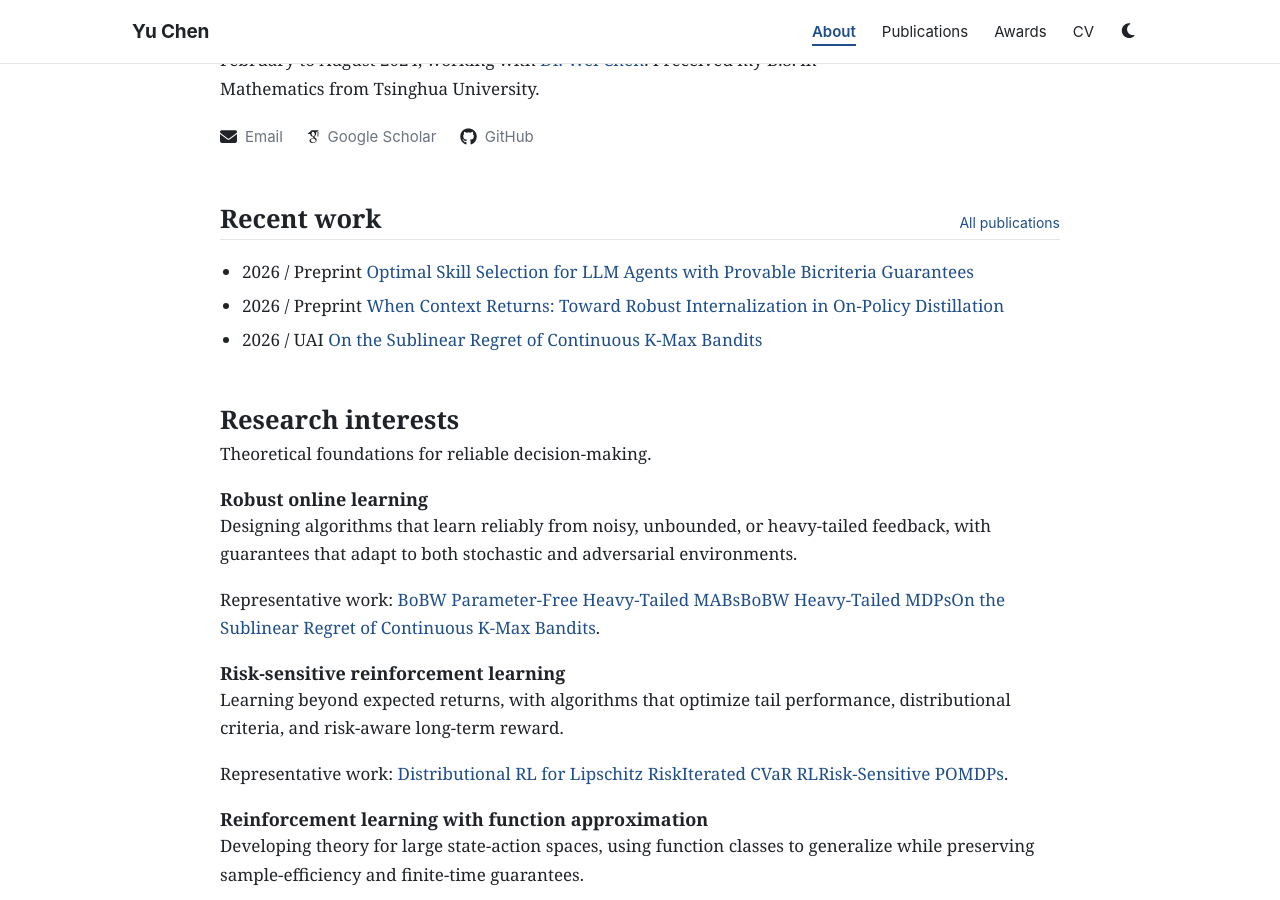
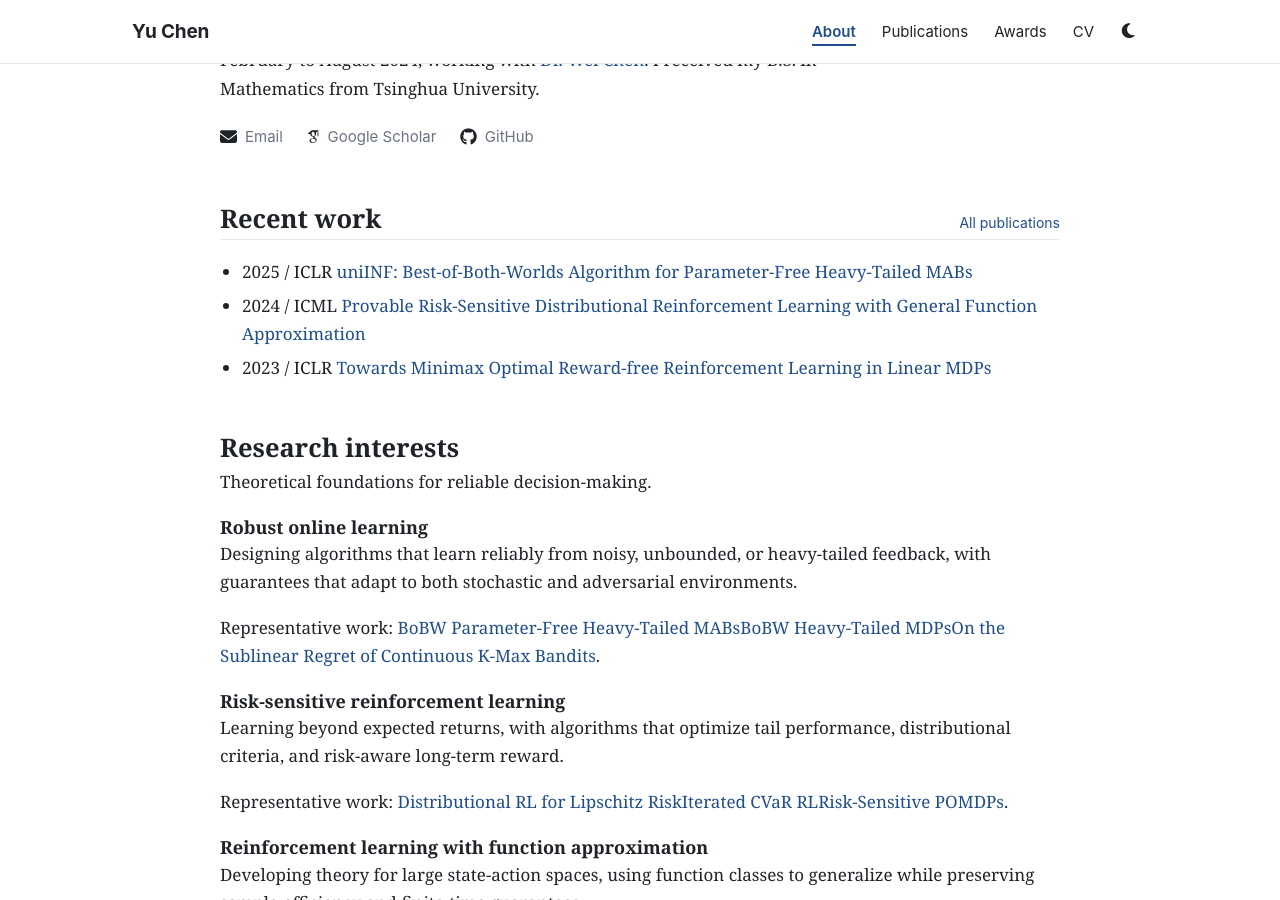
Before and after one commit to custyhs/custyhs.github.io, a Jekyll site: the page built from _pages/about.md, in a window 1280 px wide and 900 px high, scrolled down 377 px. Built offline with Jekyll 4.4.1, drawn with Linux system fonts in a browser that asks for light colours; some web fonts are replaced; part of the change alters nothing that is shown.

Commit message:
Extend publication data with ids, topics, and link lists
Adds _data/topics.yml and restructures _data/publications.yml around
stable ids, topic slugs, ordered link lists (Paper / arXiv / Code), notes,
and featured placeholders. Titles, authors, venues, and years are unchanged
apart from the plural in the ICLR 2025 venue name.

Co-Authored-By: Claude Fable 5.1 <noreply@anthropic.com>

```diff
--- a/_data/publications.yml
+++ b/_data/publications.yml
@@ -1,134 +1,193 @@
-# Source: the verified publication list published on 2026-09-09.
-# Order is reverse chronological; featured entries also appear on the homepage.
-- title: "Optimal Skill Selection for LLM Agents with Provable Bicriteria Guarantees"
-  url: "https://arxiv.org/abs/2608.19993"
+# Publications, newest first. Titles, authors, venues, and years follow the list
+# verified on 2026-09-09. Each entry: id (anchor), kind (publication | preprint),
+# venue (left-column label), venue_full, optional note (honours), topics (slugs from
+# _data/topics.yml), optional featured/featured_note (homepage cards), links (pills,
+# in order), optional bibtex (enables the BibTeX pill).
+- id: chen2026skill
+  title: "Optimal Skill Selection for LLM Agents with Provable Bicriteria Guarantees"
   authors: ["Yu Chen*", "Ruishuo Chen*", "Xun Wang", "Zhuoran Li", "Longbo Huang"]
   year: 2026
-  kind: "preprint"
-  venue: "Preprint"
+  kind: preprint
+  venue: arXiv
   venue_full: "arXiv preprint"
-  featured: true
+  topics: [llm]
+  links:
+    - { label: arXiv, url: "https://arxiv.org/abs/2608.19993", kind: arxiv }
 
-- title: "When Context Returns: Toward Robust Internalization in On-Policy Distillation"
-  url: "https://arxiv.org/abs/2606.11627"
+- id: wang2026context
+  title: "When Context Returns: Toward Robust Internalization in On-Policy Distillation"
   authors: ["Xun Wang", "Ruishuo Chen", "Zhuoran Li", "Yu Chen", "Longbo Huang"]
   year: 2026
-  kind: "preprint"
-  venue: "Preprint"
+  kind: preprint
+  venue: arXiv
   venue_full: "arXiv preprint"
-  featured: true
+  topics: [llm]
+  links:
+    - { label: arXiv, url: "https://arxiv.org/abs/2606.11627", kind: arxiv }
 
-- title: "On the Sublinear Regret of Continuous K-Max Bandits"
-  url: "https://proceedings.mlr.press/v337/chen26d.html"
+- id: chen2026kmax
+  title: "On the Sublinear Regret of Continuous K-Max Bandits"
   authors: ["Yu Chen*", "Siwei Wang*", "Longbo Huang", "Wei Chen"]
   year: 2026
-  kind: "publication"
-  venue: "UAI"
+  kind: publication
+  venue: UAI
   venue_full: "Forty-Second Annual Conference on Uncertainty in Artificial Intelligence"
-  featured: true
+  topics: [heavy-tailed]
+  links:
+    - { label: Paper, url: "https://proceedings.mlr.press/v337/chen26d.html", kind: paper }
+    - { label: arXiv, url: "https://arxiv.org/abs/2502.13467", kind: arxiv }
 
-- title: "Best-of-Both-Worlds for Heavy-Tailed Markov Decision Processes"
-  url: "https://openreview.net/forum?id=j6gXeiPJ3z"
+- id: chen2026bobwmdp
+  title: "Best-of-Both-Worlds for Heavy-Tailed Markov Decision Processes"
   authors: ["Yu Chen", "Yuhao Liu", "Jiatai Huang", "Yihan Du", "Longbo Huang"]
   year: 2026
-  kind: "publication"
-  venue: "ICML"
+  kind: publication
+  venue: ICML
   venue_full: "Forty-third International Conference on Machine Learning"
+  topics: [heavy-tailed]
+  links:
+    - { label: Paper, url: "https://openreview.net/forum?id=j6gXeiPJ3z", kind: paper }
+    - { label: arXiv, url: "https://arxiv.org/abs/2602.01295", kind: arxiv }
 
-- title: "PowerFlow: Unlocking the Dual Nature of LLMs via Principled Distribution Matching"
-  url: "https://openreview.net/forum?id=m3H7Oexpbx"
+- id: chen2026powerflow
+  title: "PowerFlow: Unlocking the Dual Nature of LLMs via Principled Distribution Matching"
   authors: ["Ruishuo Chen", "Yu Chen", "Zhuoran Li", "Longbo Huang"]
   year: 2026
-  kind: "publication"
-  venue: "ICML"
+  kind: publication
+  venue: ICML
   venue_full: "Forty-third International Conference on Machine Learning"
-  code: "https://github.com/Chenruishuo/PowerFlow"
+  topics: [llm]
+  links:
+    - { label: Paper, url: "https://openreview.net/forum?id=m3H7Oexpbx", kind: paper }
+    - { label: arXiv, url: "https://arxiv.org/abs/2603.18363", kind: arxiv }
+    - { label: Code, url: "https://github.com/Chenruishuo/PowerFlow", kind: code }
 
-- title: "Finite-time Convergence Analysis of Actor-Critic with Evolving Reward"
-  url: "https://openreview.net/forum?id=hocdjAEAIm"
+- id: hu2026actorcritic
+  title: "Finite-time Convergence Analysis of Actor-Critic with Evolving Reward"
   authors: ["Rui Hu", "Yu Chen", "Longbo Huang"]
   year: 2026
-  kind: "publication"
-  venue: "ICML"
+  kind: publication
+  venue: ICML
   venue_full: "Forty-third International Conference on Machine Learning"
+  topics: [function-approximation]
+  links:
+    - { label: Paper, url: "https://openreview.net/forum?id=hocdjAEAIm", kind: paper }
+    - { label: arXiv, url: "https://arxiv.org/abs/2510.12334", kind: arxiv }
 
-- title: "Finite-Time Convergence Analysis of ODE-based Generative Models for Stochastic Interpolants"
-  url: "https://openreview.net/forum?id=VCStVrq0BZ"
+- id: liu2026ode
+  title: "Finite-Time Convergence Analysis of ODE-based Generative Models for Stochastic Interpolants"
   authors: ["Yuhao Liu", "Yu Chen", "Rui Hu", "Longbo Huang"]
   year: 2026
-  kind: "publication"
-  venue: "ICLR"
+  kind: publication
+  venue: ICLR
   venue_full: "The Fourteenth International Conference on Learning Representations"
+  topics: [generative]
+  links:
+    - { label: Paper, url: "https://openreview.net/forum?id=VCStVrq0BZ", kind: paper }
 
-- title: "Finite-Time Analysis of Discrete-Time Stochastic Interpolants"
-  url: "https://proceedings.mlr.press/v267/liu25d.html"
+- id: liu2025interpolants
+  title: "Finite-Time Analysis of Discrete-Time Stochastic Interpolants"
   authors: ["Yuhao Liu", "Yu Chen", "Rui Hu", "Longbo Huang"]
   year: 2025
-  kind: "publication"
-  venue: "ICML"
+  kind: publication
+  venue: ICML
   venue_full: "Forty-second International Conference on Machine Learning"
+  topics: [generative]
+  links:
+    - { label: Paper, url: "https://proceedings.mlr.press/v267/liu25d.html", kind: paper }
+    - { label: arXiv, url: "https://arxiv.org/abs/2502.09130", kind: arxiv }
 
-- title: "uniINF: Best-of-Both-Worlds Algorithm for Parameter-Free Heavy-Tailed MABs"
-  url: "https://openreview.net/forum?id=2pNLknCTvG"
+- id: chen2025uniinf
+  title: "uniINF: Best-of-Both-Worlds Algorithm for Parameter-Free Heavy-Tailed MABs"
   authors: ["Yu Chen*", "Jiatai Huang*", "Yan Dai*", "Longbo Huang"]
   year: 2025
-  kind: "publication"
-  venue: "ICLR"
-  venue_full: "The Thirteenth International Conference on Learning Representation"
-  distinction: "Spotlight · Top 5%"
+  kind: publication
+  venue: ICLR
+  venue_full: "The Thirteenth International Conference on Learning Representations"
+  note: "Spotlight, Top 5%"
+  topics: [heavy-tailed]
+  featured: true
+  featured_note: "Best-of-both-worlds guarantees for heavy-tailed bandits without knowing the tail parameters."
+  links:
+    - { label: Paper, url: "https://openreview.net/forum?id=2pNLknCTvG", kind: paper }
 
-- title: "Provable Risk-Sensitive Distributional Reinforcement Learning with General Function Approximation"
-  url: "https://openreview.net/forum?id=0xmfExPqFf"
+- id: chen2024risk
+  title: "Provable Risk-Sensitive Distributional Reinforcement Learning with General Function Approximation"
   authors: ["Yu Chen*", "Xiangcheng Zhang*", "Siwei Wang", "Longbo Huang"]
   year: 2024
-  kind: "publication"
-  venue: "ICML"
+  kind: publication
+  venue: ICML
   venue_full: "Forty-first International Conference on Machine Learning"
+  topics: [risk-sensitive, function-approximation]
+  featured: true
+  featured_note: "Risk-sensitive distributional RL with general function approximation."
+  links:
+    - { label: Paper, url: "https://openreview.net/forum?id=0xmfExPqFf", kind: paper }
 
-- title: "Provably Efficient Partially Observable Risk-Sensitive Reinforcement Learning with Hindsight Observation"
-  url: "https://openreview.net/forum?id=5S8ukkEQr2"
+- id: zhang2024pomdp
+  title: "Provably Efficient Partially Observable Risk-Sensitive Reinforcement Learning with Hindsight Observation"
   authors: ["Tonghe Zhang*", "Yu Chen*", "Longbo Huang"]
   year: 2024
-  kind: "publication"
-  venue: "ICML"
+  kind: publication
+  venue: ICML
   venue_full: "Forty-first International Conference on Machine Learning"
+  topics: [risk-sensitive]
+  links:
+    - { label: Paper, url: "https://openreview.net/forum?id=5S8ukkEQr2", kind: paper }
 
-- title: "Multi-User Delay-Constrained Scheduling With Deep Recurrent Reinforcement Learning"
-  url: "https://ieeexplore.ieee.org/abstract/document/10431724"
+- id: hu2024ton
+  title: "Multi-User Delay-Constrained Scheduling With Deep Recurrent Reinforcement Learning"
   authors: ["Pihe Hu", "Yu Chen", "Ling Pan", "Zhixuan Fang", "Fu Xiao", "Longbo Huang"]
   year: 2024
-  kind: "publication"
-  venue: "TON"
+  kind: publication
+  venue: TON
   venue_full: "IEEE/ACM Transactions on Networking"
+  topics: [scheduling]
+  links:
+    - { label: Paper, url: "https://ieeexplore.ieee.org/abstract/document/10431724", kind: paper }
 
-- title: "Provably Efficient Iterated CVaR Reinforcement Learning with Function Approximation and Human Feedback"
-  url: "https://openreview.net/forum?id=vW1SkPl4kp"
+- id: chen2024cvar
+  title: "Provably Efficient Iterated CVaR Reinforcement Learning with Function Approximation and Human Feedback"
   authors: ["Yu Chen", "Yihan Du", "Pihe Hu", "Siwei Wang", "Desheng Wu", "Longbo Huang"]
   year: 2024
-  kind: "publication"
-  venue: "ICLR"
+  kind: publication
+  venue: ICLR
   venue_full: "The Twelfth International Conference on Learning Representations"
+  topics: [risk-sensitive, function-approximation]
+  links:
+    - { label: Paper, url: "https://openreview.net/forum?id=vW1SkPl4kp", kind: paper }
 
-- title: "Towards Minimax Optimal Reward-free Reinforcement Learning in Linear MDPs"
-  url: "https://openreview.net/forum?id=U9HW6vyNClg"
+- id: hu2023rewardfree
+  title: "Towards Minimax Optimal Reward-free Reinforcement Learning in Linear MDPs"
   authors: ["Pihe Hu*", "Yu Chen*", "Longbo Huang"]
   year: 2023
-  kind: "publication"
-  venue: "ICLR"
+  kind: publication
+  venue: ICLR
   venue_full: "The Eleventh International Conference on Learning Representations"
+  topics: [function-approximation]
+  featured: true
+  featured_note: "Minimax-optimal reward-free exploration in linear MDPs."
+  links:
+    - { label: Paper, url: "https://openreview.net/forum?id=U9HW6vyNClg", kind: paper }
 
-- title: "Effective multi-user delay-constrained scheduling with deep recurrent reinforcement learning"
-  url: "https://dl.acm.org/doi/abs/10.1145/3492866.3549712"
+- id: hu2022mobihoc
+  title: "Effective multi-user delay-constrained scheduling with deep recurrent reinforcement learning"
   authors: ["Pihe Hu", "Ling Pan", "Yu Chen", "Zhixuan Fang", "Longbo Huang"]
   year: 2022
-  kind: "publication"
-  venue: "MobiHoc"
+  kind: publication
+  venue: MobiHoc
   venue_full: "Algorithmic Foundations, and Protocol Design for Mobile Networks and Mobile Computing"
+  topics: [scheduling]
+  links:
+    - { label: Paper, url: "https://dl.acm.org/doi/abs/10.1145/3492866.3549712", kind: paper }
 
-- title: "Nearly Minimax Optimal Reinforcement Learning with Linear Function Approximation"
-  url: "https://proceedings.mlr.press/v162/hu22a.html"
+- id: hu2022linear
+  title: "Nearly Minimax Optimal Reinforcement Learning with Linear Function Approximation"
   authors: ["Pihe Hu", "Yu Chen", "Longbo Huang"]
   year: 2022
-  kind: "publication"
-  venue: "ICML"
+  kind: publication
+  venue: ICML
   venue_full: "Proceedings of the 39th International Conference on Machine Learning"
+  topics: [function-approximation]
+  links:
+    - { label: Paper, url: "https://proceedings.mlr.press/v162/hu22a.html", kind: paper }
--- /dev/null
+++ b/_data/topics.yml
@@ -0,0 +1,8 @@
+# Research topics used for homepage tags and the publication filter.
+# `home: true` topics appear as tags on the homepage; all topics appear as filter chips.
+- { slug: heavy-tailed, label: "Heavy-tailed & robust bandits", home: true }
+- { slug: risk-sensitive, label: "Risk-sensitive RL", home: true }
+- { slug: function-approximation, label: "RL with function approximation", home: true }
+- { slug: generative, label: "Generative model theory", home: true }
+- { slug: llm, label: "LLMs & distribution matching", home: true }
+- { slug: scheduling, label: "Scheduling & networking", home: false }
```
